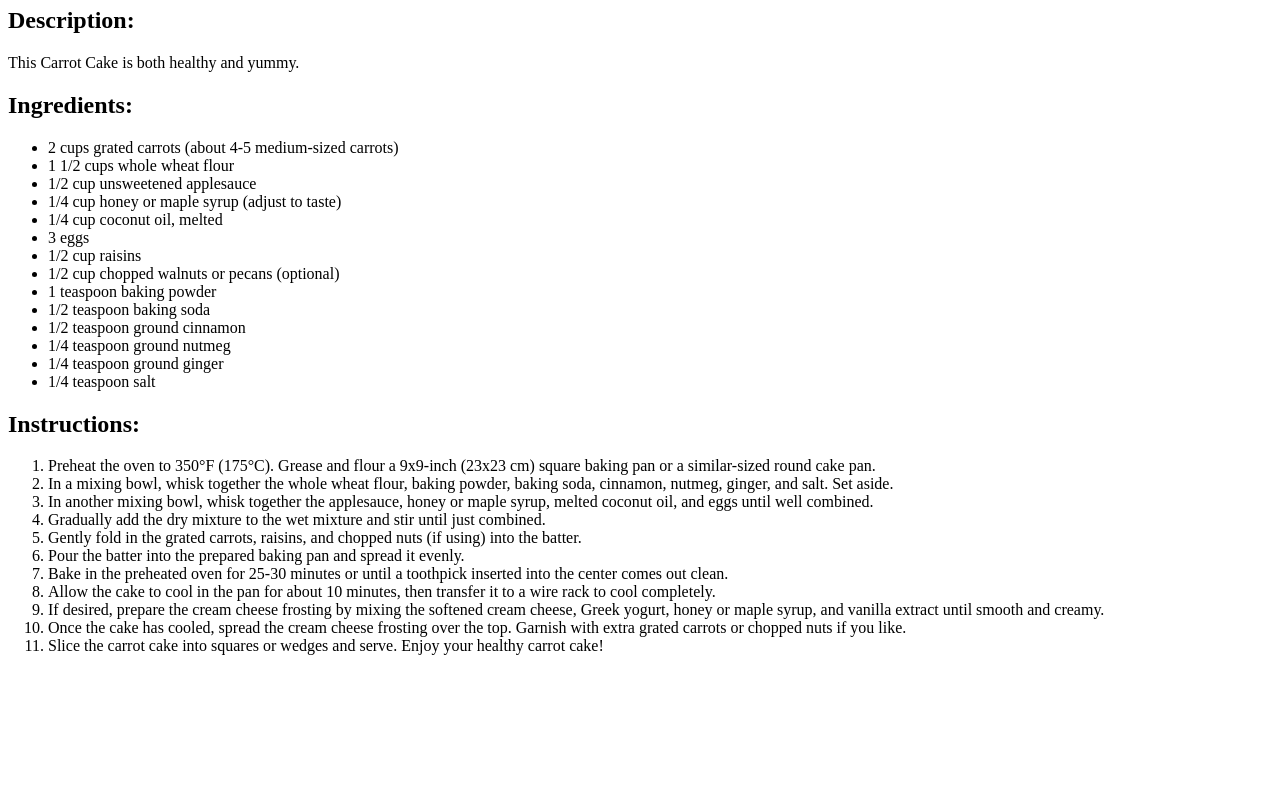
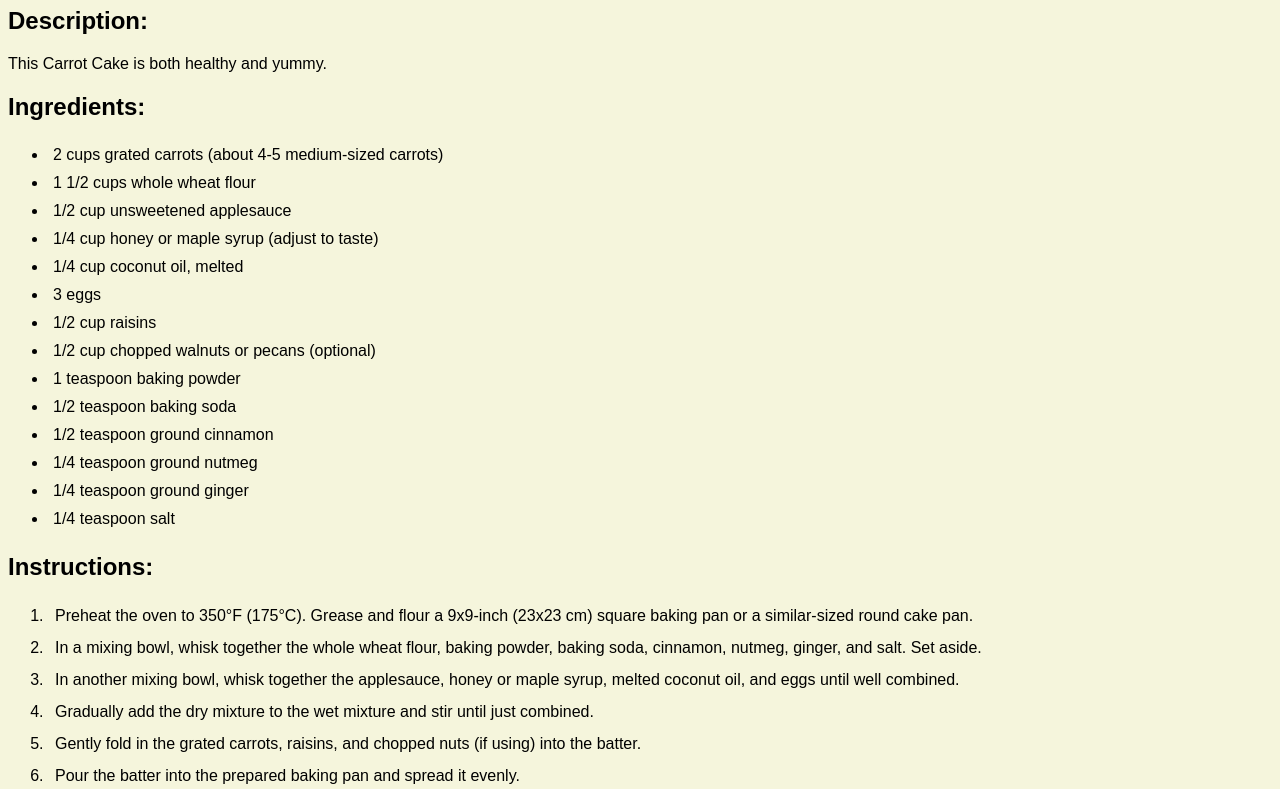
Before and after one commit to nofatigue/odin-recipes, a plain HTML site: page recipes/carrot-cake.html in a window 1280 px wide. Shown: the part 73-862 px from the top of the page. Before the commit the page ends 800 px from the top, so only its background shows below. Drawn offline with Linux system fonts and the light colour scheme.

Commit message:
Add style for recipe pages
Add recipes/recipe-style.css
Link with recipes

```diff
--- a/recipes/carrot-cake.html
+++ b/recipes/carrot-cake.html
@@ -3,6 +3,7 @@
 <head>
     <meta charset="UTF-8" />
     <title> Carrot Cake</title>
+    <link rel="stylesheet" href="recipe-style.css"/>
 </head>
 <body>
     <h1> Healthy Whole Wheat Carrot Cake with Raisins </h1>
--- /dev/null
+++ b/recipes/recipe-style.css
@@ -0,0 +1,13 @@
+* {
+    font-family: Arial, Helvetica, sans-serif;
+    background-color: beige ;
+}
+
+
+ul li {
+    padding: 5px;
+}
+
+ol li {
+    padding: 7px;
+}
```
Also changed, not shown: recipes/fish-stew.html (+1 -0 lines), recipes/hummus-shakshouka.html (+1 -0 lines).
